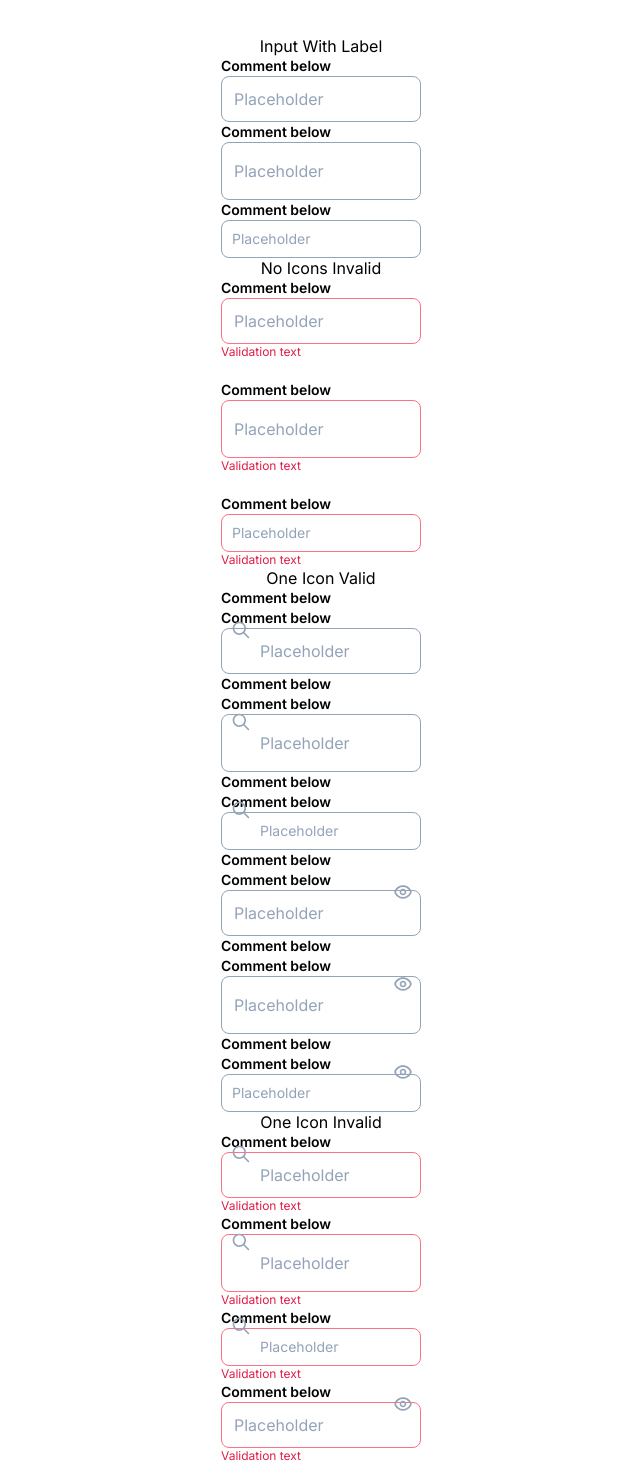
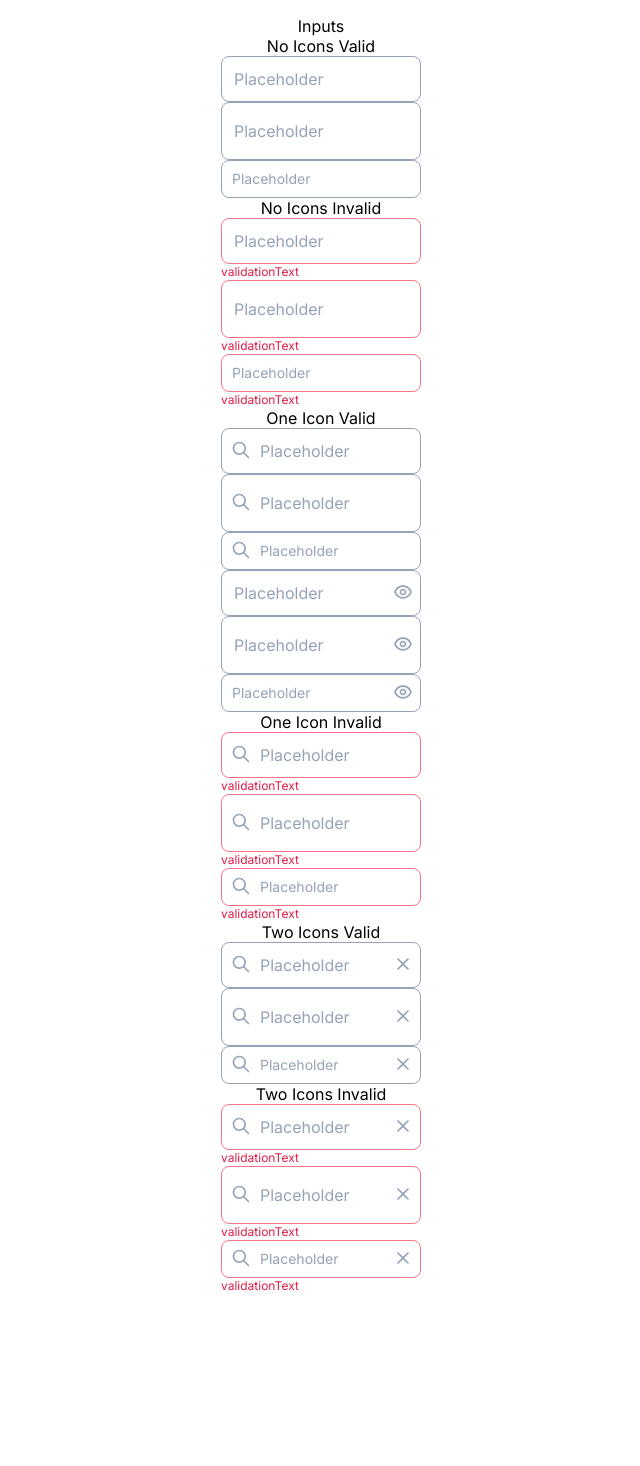
Before and after one commit to lubov-nefed/irina-nik-design-system, a React (Vite) app: page / in a window 1280 px wide. Shown: the top 1466 px of the page, without its empty margins (319-959 px from the left). After the commit the page ends 1310 px from the top, so only its background shows below. Built offline with nearby package versions, Linux system fonts and the light colour scheme.

Commit message:
refactor: add BaseInput and Input components

```diff
--- a/src/Inputs.tsx
+++ b/src/Inputs.tsx
@@ -1,234 +1,167 @@
-import { Input } from "./components/Input/Input";
+import { BaseInput } from "./components/Input/BaseInput";
 import iconSearch from "./assets/icons/input-icons/icon-search.svg";
 import iconEye from "./assets/icons/input-icons/icon-eye.svg";
 import iconX from "./assets/icons/input-icons/icon-x.svg";
+import { useState } from "react";
 
 function Inputs() {
+  const [validation, setValidation] = useState({
+    isValid: true,
+    validationText: "",
+  });
+  //isValid: false, validationText: "Validation Text"
+  //isValid: true, validationText: "",
   return (
     <>
-      <br />
       Inputs
       <br />
       No Icons Valid
       <br />
-      <Input
+      <BaseInput
         size="medium"
-        type="noIcon"
         placeholder="Placeholder"
-        isValid={true}
+        validation={validation}
       />
       <br />
-      <Input
-        size="big"
-        type="noIcon"
+      <BaseInput size="big" placeholder="Placeholder" validation={validation} />
+      <br />
+      <BaseInput
+        size="small"
         placeholder="Placeholder"
-        isValid={true}
-      />
-      <br />
-      <Input
-        size="small"
-        type="noIcon"
-        placeholder="Placeholder"
-        isValid={true}
+        validation={validation}
       />
       <br />
       No Icons Invalid
       <br />
-      <Input
+      <BaseInput
         size="medium"
-        type="noIcon"
         placeholder="Placeholder"
-        isValid={false}
+        validation={{ isValid: false, validationText: "validationText" }}
       />
       <br />
-      <Input
+      <BaseInput
         size="big"
-        type="noIcon"
         placeholder="Placeholder"
-        isValid={false}
+        validation={{ isValid: false, validationText: "validationText" }}
       />
       <br />
-      <Input
+      <BaseInput
         size="small"
-        type="noIcon"
         placeholder="Placeholder"
-        isValid={false}
+        validation={{ isValid: false, validationText: "validationText" }}
       />
-      {/* === Icons === */}
+      <br />
       One Icon Valid
       <br />
-      <Input
+      <BaseInput
         size="medium"
-        type={{ withIcons: { leftIconSrc: iconSearch } }}
+        icons={{ leftIconSrc: iconSearch }}
         placeholder="Placeholder"
-        isValid={true}
+        validation={validation}
       />
       <br />
-      <Input
+      <BaseInput
         size="big"
-        type={{ withIcons: { leftIconSrc: iconSearch } }}
+        icons={{ leftIconSrc: iconSearch }}
         placeholder="Placeholder"
-        isValid={true}
+        validation={validation}
       />
       <br />
-      <Input
+      <BaseInput
         size="small"
-        type={{ withIcons: { leftIconSrc: iconSearch } }}
+        icons={{ leftIconSrc: iconSearch }}
         placeholder="Placeholder"
-        isValid={true}
+        validation={validation}
       />
       <br />
-      <Input
+      <BaseInput
         size="medium"
-        type={{ withIcons: { rightIconSrc: iconEye } }}
+        icons={{ rightIconSrc: iconEye }}
         placeholder="Placeholder"
-        isValid={true}
+        validation={validation}
       />
       <br />
-      <Input
+      <BaseInput
         size="big"
-        type={{ withIcons: { rightIconSrc: iconEye } }}
+        icons={{ rightIconSrc: iconEye }}
         placeholder="Placeholder"
-        isValid={true}
+        validation={validation}
       />
       <br />
-      <Input
+      <BaseInput
         size="small"
-        type={{ withIcons: { rightIconSrc: iconEye } }}
+        icons={{ rightIconSrc: iconEye }}
         placeholder="Placeholder"
-        isValid={true}
+        validation={validation}
       />
       <br />
       One Icon Invalid
       <br />
-      <Input
+      <BaseInput
         size="medium"
-        type={{ withIcons: { leftIconSrc: iconSearch } }}
+        icons={{ leftIconSrc: iconSearch }}
         placeholder="Placeholder"
-        isValid={false}
+        validation={{ isValid: false, validationText: "validationText" }}
       />
       <br />
-      <Input
+      <BaseInput
         size="big"
-        type={{ withIcons: { leftIconSrc: iconSearch } }}
+        icons={{ leftIconSrc: iconSearch }}
         placeholder="Placeholder"
-        isValid={false}
+        validation={{ isValid: false, validationText: "validationText" }}
       />
       <br />
-      <Input
+      <BaseInput
         size="small"
-        type={{ withIcons: { leftIconSrc: iconSearch } }}
+        icons={{ leftIconSrc: iconSearch }}
         placeholder="Placeholder"
-        isValid={false}
-      />
-      <br />
-      <Input
-        size="medium"
-        type={{ withIcons: { rightIconSrc: iconEye } }}
-        placeholder="Placeholder"
-        isValid={false}
-      />
-      <br />
-      <Input
-        size="big"
-        type={{ withIcons: { rightIconSrc: iconEye } }}
-        placeholder="Placeholder"
-        isValid={false}
-      />
-      <br />
-      <Input
-        size="small"
-        type={{ withIcons: { rightIconSrc: iconEye } }}
-        placeholder="Placeholder"
-        isValid={false}
+        validation={{ isValid: false, validationText: "validationText" }}
       />
       <br />
       Two Icons Valid
       <br />
-      <Input
-        size="small"
-        type={{ withIcons: { leftIconSrc: iconSearch, rightIconSrc: iconX } }}
+      <BaseInput
+        size="medium"
+        icons={{ leftIconSrc: iconSearch, rightIconSrc: iconX }}
         placeholder="Placeholder"
-        isValid={true}
+        validation={validation}
       />
       <br />
-      <Input
-        size="medium"
-        type={{ withIcons: { leftIconSrc: iconSearch, rightIconSrc: iconX } }}
+      <BaseInput
+        size="big"
+        icons={{ leftIconSrc: iconSearch, rightIconSrc: iconX }}
         placeholder="Placeholder"
-        isValid={true}
+        validation={validation}
       />
       <br />
-      <Input
-        size="big"
-        type={{ withIcons: { leftIconSrc: iconSearch, rightIconSrc: iconX } }}
+      <BaseInput
+        size="small"
+        icons={{ leftIconSrc: iconSearch, rightIconSrc: iconX }}
         placeholder="Placeholder"
-        isValid={true}
-      />
-      <br />
-      <Input
-        size="medium"
-        type={{ withIcons: { leftIconSrc: iconSearch, rightIconSrc: iconX } }}
-        placeholder="Placeholder"
-        isValid={true}
-      />
-      <br />
-      <Input
-        size="big"
-        type={{ withIcons: { leftIconSrc: iconSearch, rightIconSrc: iconX } }}
-        placeholder="Placeholder"
-        isValid={true}
-      />
-      <br />
-      <Input
-        size="small"
-        type={{ withIcons: { leftIconSrc: iconSearch, rightIconSrc: iconX } }}
-        placeholder="Placeholder"
-        isValid={true}
+        validation={validation}
       />
       <br />
       Two Icons Invalid
       <br />
-      <Input
-        size="small"
-        type={{ withIcons: { leftIconSrc: iconSearch, rightIconSrc: iconX } }}
+      <BaseInput
+        size="medium"
+        icons={{ leftIconSrc: iconSearch, rightIconSrc: iconX }}
         placeholder="Placeholder"
-        isValid={false}
+        validation={{ isValid: false, validationText: "validationText" }}
       />
       <br />
-      <Input
-        size="medium"
-        type={{ withIcons: { leftIconSrc: iconSearch, rightIconSrc: iconX } }}
+      <BaseInput
+        size="big"
+        icons={{ leftIconSrc: iconSearch, rightIconSrc: iconX }}
         placeholder="Placeholder"
-        isValid={false}
+        validation={{ isValid: false, validationText: "validationText" }}
       />
       <br />
-      <Input
-        size="big"
-        type={{ withIcons: { leftIconSrc: iconSearch, rightIconSrc: iconX } }}
+      <BaseInput
+        size="small"
+        icons={{ leftIconSrc: iconSearch, rightIconSrc: iconX }}
         placeholder="Placeholder"
-        isValid={false}
-      />
-      <br />
-      <Input
-        size="medium"
-        type={{ withIcons: { leftIconSrc: iconSearch, rightIconSrc: iconX } }}
-        placeholder="Placeholder"
-        isValid={false}
-      />
-      <br />
-      <Input
-        size="big"
-        type={{ withIcons: { leftIconSrc: iconSearch, rightIconSrc: iconX } }}
-        placeholder="Placeholder"
-        isValid={false}
-      />
-      <br />
-      <Input
-        size="small"
-        type={{ withIcons: { leftIconSrc: iconSearch, rightIconSrc: iconX } }}
-        placeholder="Placeholder"
-        isValid={false}
+        validation={{ isValid: false, validationText: "validationText" }}
       />
       <br />
     </>
--- a/src/InputsWithLabels.tsx
+++ b/src/InputsWithLabels.tsx
@@ -1,4 +1,4 @@
-import { Input } from "./components/Input/Input";
+import { Input } from "./components/Input/BaseInput";
 import iconSearch from "./assets/icons/input-icons/icon-search.svg";
 import iconEye from "./assets/icons/input-icons/icon-eye.svg";
 import iconX from "./assets/icons/input-icons/icon-x.svg";
--- a/src/components/Input/Input.css
+++ b/src/components/Input/BaseInput.css
@@ -45,12 +45,6 @@
 .input-small::placeholder {
   font-size: 14px;
   line-height: 20px;
-}
-
-.input-validation-container {
-  width: 200px;
-  position: relative;
-  margin: 0 auto;
 }
 
 .input--non-valid {
--- /dev/null
+++ b/src/components/Input/BaseInput.tsx
@@ -0,0 +1,48 @@
+import "./BaseInput.css";
+import { Input } from "./Input";
+import { InputLabel } from "./InputLabel";
+
+interface IBaseInputProps {
+  size: "medium" | "big" | "small";
+  icons?: { leftIconSrc?: string; rightIconSrc?: string };
+  placeholder: string;
+  validation: { isValid: boolean; validationText: string };
+  label?: { labelText: string; labelFor: string };
+}
+
+const BaseInput: React.FC<IBaseInputProps> = (props) => {
+  const textSize = props.size === "small" ? "text-sm" : "text-base";
+  const className = props.validation.isValid
+    ? `input input-${props.size} ${textSize} font-normal`
+    : `input input-${props.size} input--non-valid ${textSize} font-normal`;
+
+  if (props.validation.isValid) {
+    return (
+      <div className={`input-container input-container--${props.size}`}>
+        {props.label && <InputLabel {...props.label} />}
+        <Input
+          icons={props.icons}
+          placeholder={props.placeholder}
+          className={className}
+        />
+      </div>
+    );
+  }
+  if (!props.validation.isValid) {
+    return (
+      <div className={`input-container input-container--${props.size}`}>
+        {props.label && <InputLabel {...props.label} />}
+        <Input
+          icons={props.icons}
+          placeholder={props.placeholder}
+          className={className}
+        />
+        <p className="input-validation-text text-xs font-normal">
+          {props.validation.validationText}
+        </p>
+      </div>
+    );
+  }
+};
+
+export { BaseInput };
--- a/src/components/Input/Input.tsx
+++ b/src/components/Input/Input.tsx
@@ -1,72 +1,29 @@
-import "./Input.css";
-import { NoIconInput } from "./NoIconInput";
-import { WithIconsInput } from "./WithIconsInput";
-import { InputLabel } from "./InputLabel";
-
 interface IInputProps {
-  size: "medium" | "big" | "small";
-  type:
-    | "noIcon"
-    | { withIcons: { leftIconSrc?: string; rightIconSrc?: string } };
+  icons?: { leftIconSrc?: string; rightIconSrc?: string };
   placeholder: string;
-  isValid: boolean;
-  label?: { labelText: string; labelFor: string };
+  className: string;
 }
 
-const Input: React.FC<IInputProps> = (props) => {
-  const textSize = props.size === "small" ? "text-sm" : "text-base";
-  const className = props.isValid
-    ? `input input-${props.size} ${textSize} font-normal`
-    : `input input-${props.size} input--non-valid ${textSize} font-normal`;
-
-  if (props.isValid) {
+const Input: React.FC<IInputProps> = (props: IInputProps) => {
   return (
     <>
-        {props.label && <InputLabel {...props.label} />}
-        {"noIcon" === props.type && (
-          <NoIconInput placeholder={props.placeholder} className={className} />
+      {props.icons && props.icons.leftIconSrc !== undefined && (
+        <img
+          className="input-icon input-icon--left"
+          src={props.icons.leftIconSrc}
+          alt="Input icon"
+        />
       )}
-        {typeof props.type === "object" && (
-          <div className={`input-container input-container--${props.size}`}>
-            {props.label && <InputLabel {...props.label} />}
-            <WithIconsInput
-              icons={props.type.withIcons}
-              placeholder={props.placeholder}
-              className={className}
+      <input placeholder={props.placeholder} className={props.className} />
+      {props.icons && props.icons.rightIconSrc !== undefined && (
+        <img
+          className="input-icon input-icon--right"
+          src={props.icons.rightIconSrc}
+          alt="Input icon"
         />
-          </div>
       )}
     </>
   );
-  }
-  if (!props.isValid) {
-    if ("noIcon" === props.type) {
-      return (
-        <div className="input-validation-container">
-          {props.label && <InputLabel {...props.label} />}
-          <NoIconInput placeholder={props.placeholder} className={className} />
-          <p className="input-validation-text text-xs font-normal">
-            Validation text
-          </p>
-        </div>
-      );
-    }
-    if ("withIcons" in props.type) {
-      return (
-        <div className={`input-container input-container--${props.size}`}>
-          {props.label && <InputLabel {...props.label} />}
-          <WithIconsInput
-            icons={props.type.withIcons}
-            placeholder={props.placeholder}
-            className={className}
-          />
-          <p className="input-validation-text text-xs font-normal">
-            Validation text
-          </p>
-        </div>
-      );
-    }
-  }
 };
 
 export { Input };
--- a/src/components/Input/NoIconInput.tsx
+++ /dev/null
@@ -1,10 +0,0 @@
-interface INoIconInputProps {
-  placeholder: string;
-  className: string;
-}
-
-const NoIconInput: React.FC<INoIconInputProps> = (props: INoIconInputProps) => {
-  return <input placeholder={props.placeholder} className={props.className} />;
-};
-
-export { NoIconInput };
--- a/src/components/Input/WithIconsInput.tsx
+++ /dev/null
@@ -1,31 +0,0 @@
-interface IWithIconsInputProps {
-  icons: { leftIconSrc?: string; rightIconSrc?: string };
-  placeholder: string;
-  className: string;
-}
-
-const WithIconsInput: React.FC<IWithIconsInputProps> = (
-  props: IWithIconsInputProps
-) => {
-  return (
-    <>
-      {"leftIconSrc" in props.icons && (
-        <img
-          className="input-icon input-icon--left"
-          src={props.icons.leftIconSrc}
-          alt="Input icon"
-        />
-      )}
-      <input placeholder={props.placeholder} className={props.className} />
-      {"rightIconSrc" in props.icons && (
-        <img
-          className="input-icon input-icon--right"
-          src={props.icons.rightIconSrc}
-          alt="Input icon"
-        />
-      )}
-    </>
-  );
-};
-
-export { WithIconsInput };
--- a/src/main.tsx
+++ b/src/main.tsx
@@ -1,6 +1,12 @@
 import React from "react";
 import ReactDOM from "react-dom/client";
-import { InputsWithLabels } from "./InputsWithLabels.tsx";
+/* === Cut the below Later === */
+import { Input } from "./components/Input/Input.tsx";
+import iconSearch from "./assets/icons/input-icons/icon-search.svg";
+import iconX from "./assets/icons/input-icons/icon-x.svg";
+/* === Cut the above Later === */
+
+//import { InputsWithLabels } from "./InputsWithLabels.tsx";
 import { Inputs } from "./Inputs.tsx";
 //import { Headings } from "./Headings.tsx";
 //import Buttons from "./Buttons.tsx";
@@ -8,7 +14,8 @@ import "./index.css"; //
 
 ReactDOM.createRoot(document.getElementById("root")!).render(
   <React.StrictMode>
-    <InputsWithLabels />
+    {/*
+    <InputsWithLabels /> */}
     <Inputs />
   </React.StrictMode>
 );
```
Lines whose indentation alone changed are shown as unchanged.
